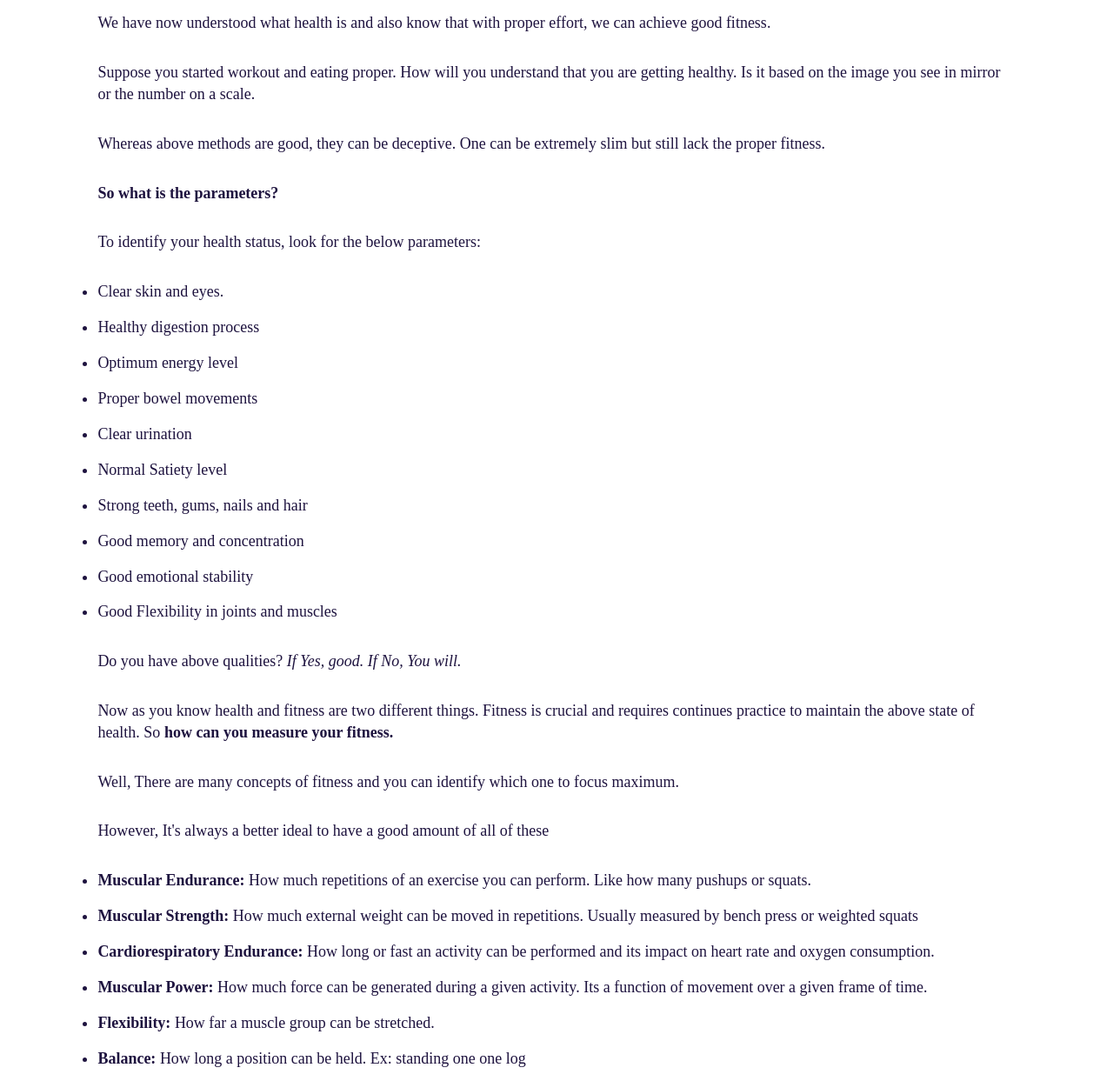
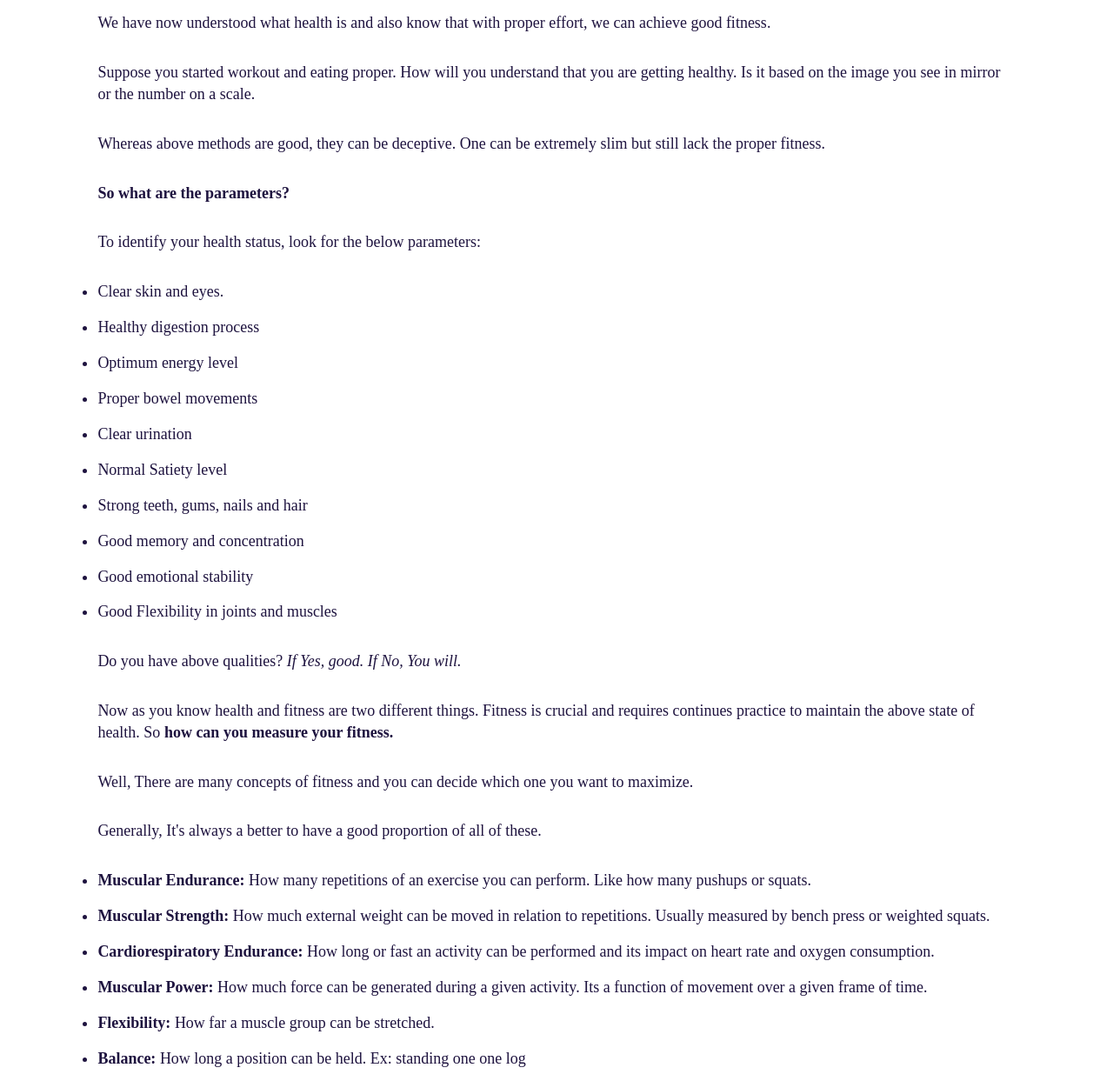
Before and after one commit to shob0/my-blog-starter-kit, a Gatsby site: page /blog/2020-06-08-are-you-healthy/ in a window 1280 px wide. Shown: the part 1186-2429 px from the top of the page at 87% size. Built offline with nearby package versions, Linux system fonts and the light colour scheme; Gatsby itself is replaced by a stand-in of ours; some packages are replaced by stand-ins of ours.

Commit message:
content fix

```diff
--- a/content/blog/2020-06-08-are-you-healthy.md
+++ b/content/blog/2020-06-08-are-you-healthy.md
@@ -15,7 +15,7 @@ Suppose you started workout and eating proper. How will you understand that you
 
 Whereas above methods are good, they can be deceptive. One can be extremely slim but still lack the proper fitness.
 
-**So what is the parameters?**
+**So what are the parameters?**
 
 To identify your health status, look for the below parameters:
 
@@ -34,12 +34,12 @@ Do you have above qualities? *If Yes, good. If No, You will.*
 
 Now as you know health and fitness are two different things. Fitness is crucial and requires continues practice to maintain the above state of health. So **how can you measure your fitness.**
 
-Well, There are many concepts of fitness and you can identify which one to focus maximum.
+Well, There are many concepts of fitness and you can decide which one you want to maximize.
 
-However, It's always a better ideal to have a good amount of all of these
+Generally, It's always a better to have a good proportion of all of these.
 
-* **Muscular Endurance:** How much repetitions of an exercise you can perform. Like how many pushups or squats.
-* **Muscular Strength:** How much external weight can be moved in repetitions. Usually measured by bench press or weighted squats
+* **Muscular Endurance:** How many repetitions of an exercise you can perform. Like how many pushups or squats.
+* **Muscular Strength:** How much external weight can be moved in relation to repetitions. Usually measured by bench press or weighted squats.
 * **Cardiorespiratory Endurance:** How long or fast an activity can be performed and its impact on heart rate and oxygen  consumption.
 * **Muscular Power:** How much force can be generated during a given activity.  Its a function of movement over a given frame of time.
 * **Flexibility:** How far a muscle group can be stretched.
```
